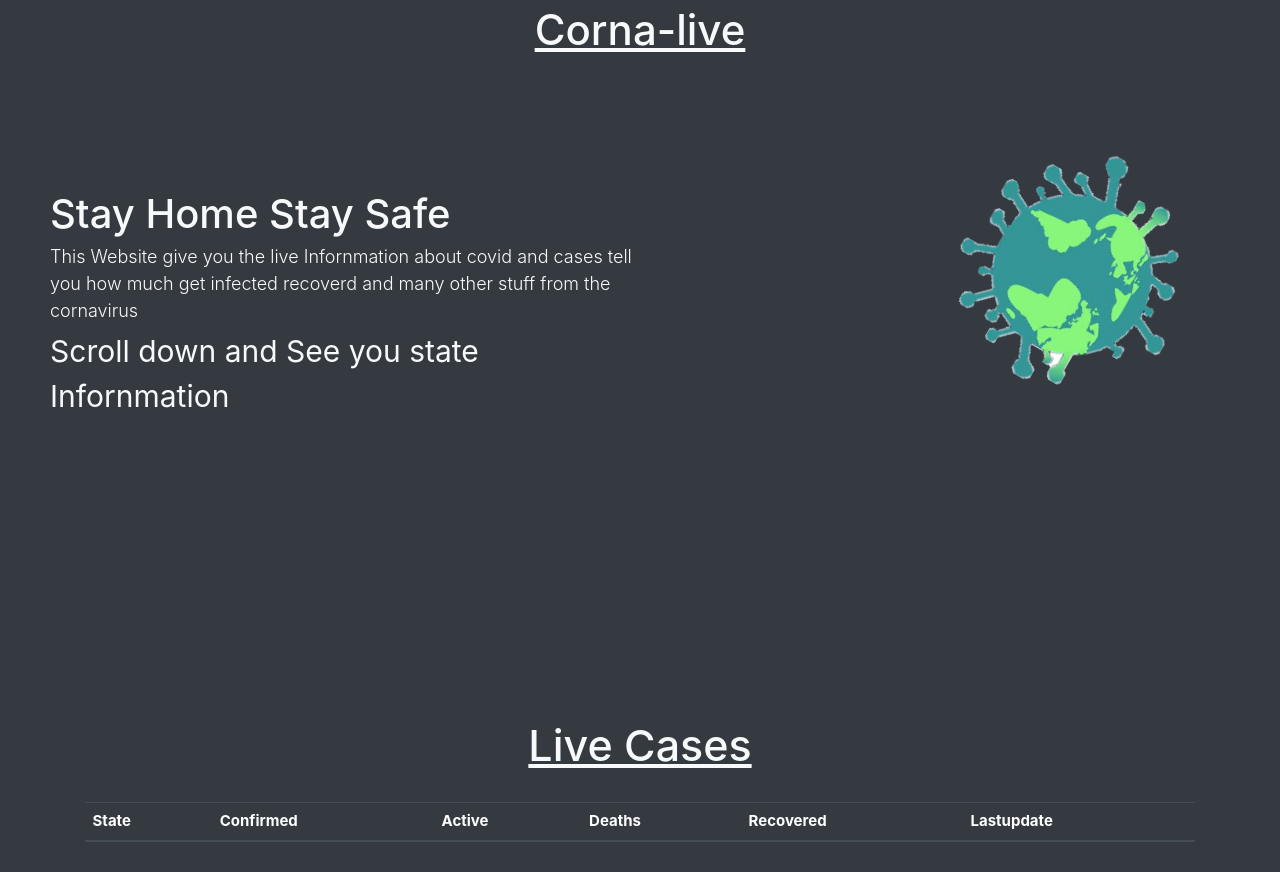
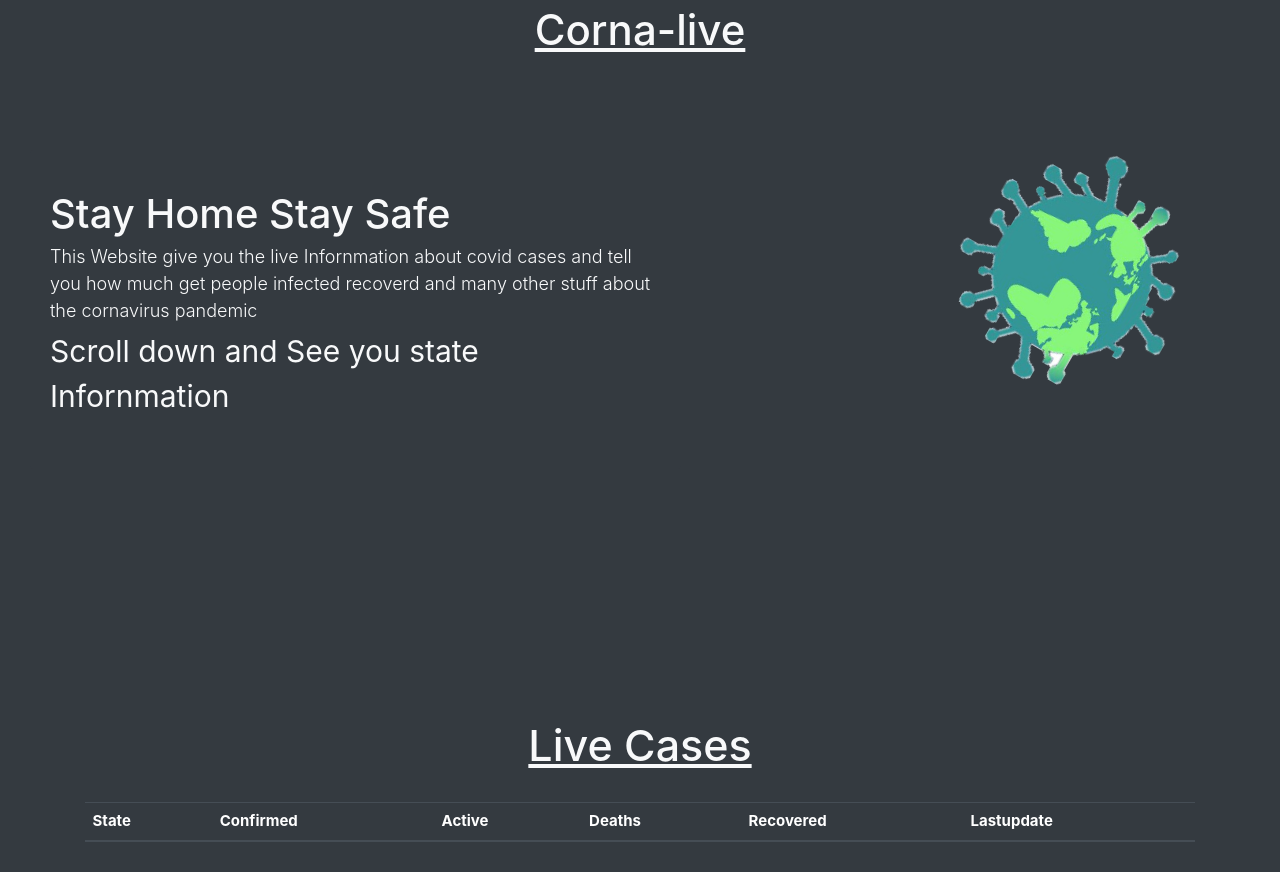
Before and after one commit to Nikhil9hac/cornavirus-live-tracker.github.io, a plain HTML site: page index.html in a window 1280 px wide. Drawn offline with nearby package versions, Linux system fonts and the light colour scheme; no server answers.

Commit message:
Update index.html

```diff
--- a/index.html
+++ b/index.html
@@ -103,7 +103,7 @@
      <div class="left">
       <div class="jumbotron bg-dark text-light mx-5">
         <h1>Stay Home Stay Safe</h1>
-        <p class="lead my-2" style="font-size: 1.8rem;">This Website give you the live Infornmation about covid and  cases tell you how much get infected recoverd and many other stuff from the cornavirus</p>
+        <p class="lead my-2" style="font-size: 1.8rem;">This Website give you the live Infornmation about covid cases and tell you how much get people infected recoverd and many other stuff about the cornavirus pandemic</p>
         <p>Scroll down and See you state Infornmation</p>
       </div>
      </div>
```
